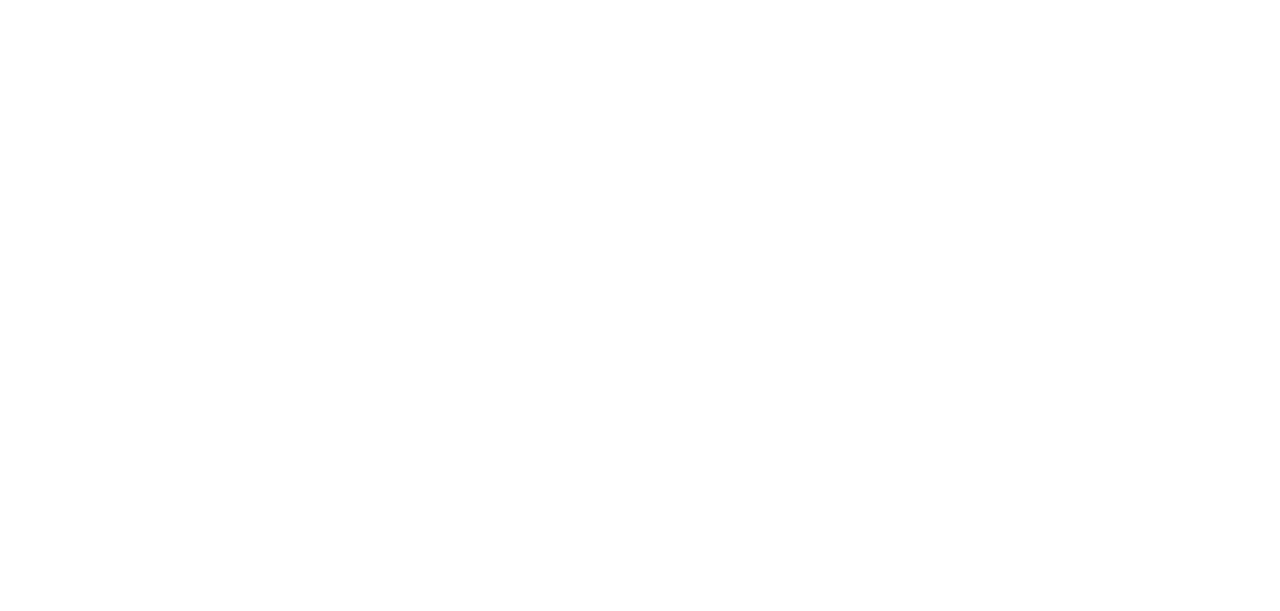
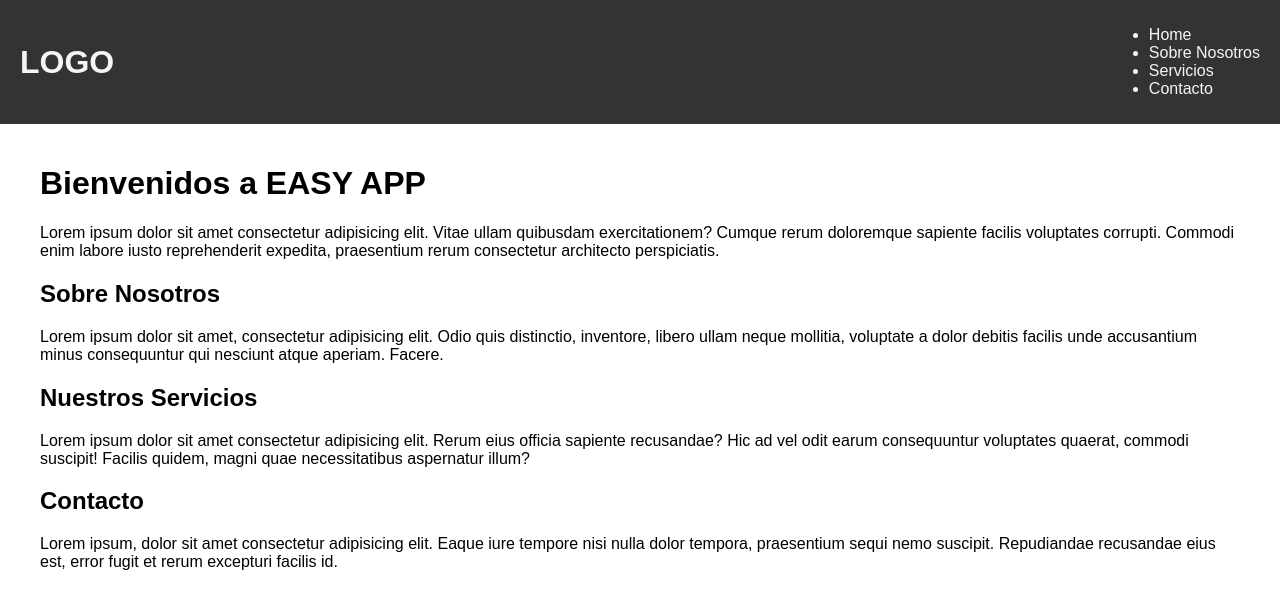
Before and after one commit to Movits/TP-Sistemas-de-Informacion-1, a plain HTML site: page index.html in a window 1280 px wide. Drawn offline with Linux system fonts and the light colour scheme.

Commit message:
hice el maquetado inicial del sitio

```diff
--- a/index.html
+++ b/index.html
@@ -3,13 +3,56 @@
 <head>
     <meta charset="UTF-8">
     <meta name="viewport" content="width=device-width, initial-scale=1.0">
-    <title>Easy App</title>
+    <title>EASY APP</title>
     <link rel="stylesheet" href="style.css">
 </head>
 <body>
+    <header class="header">
 
+        <div class="logo">
+            <h1>LOGO</h1>
+        </div>
+        <div class="opciones">
+            <ul>
+                <li><a href="#">Home</a></li>
+                <li><a href="#">Sobre Nosotros</a></li>
+                <li><a href="#">Servicios</a></li>
+                <li><a href="#">Contacto</a></li>
+            </ul>
+        </div>
 
+    </header>
 
+    <div class="contenedor-info">
+
+        <h1>Bienvenidos a EASY APP</h1>
+        <p>Lorem ipsum dolor sit amet consectetur adipisicing elit.
+            Vitae ullam quibusdam exercitationem?
+            Cumque rerum doloremque sapiente facilis voluptates corrupti.
+            Commodi enim labore iusto reprehenderit expedita,
+            praesentium rerum consectetur architecto perspiciatis.</p>
+
+        <h2>Sobre Nosotros</h2>
+        <p>Lorem ipsum dolor sit amet, consectetur adipisicing elit.
+            Odio quis distinctio, inventore, libero ullam neque mollitia,
+            voluptate a dolor debitis facilis unde accusantium minus
+            consequuntur qui nesciunt atque aperiam. Facere.</p>
+
+        <h2>Nuestros Servicios</h2>
+        <p>Lorem ipsum dolor sit amet consectetur adipisicing elit.
+            Rerum eius officia sapiente recusandae?
+            Hic ad vel odit earum consequuntur voluptates quaerat,
+            commodi suscipit! Facilis quidem, magni quae necessitatibus
+            aspernatur illum?</p>
+
+        <h2>Contacto</h2>
+        <p>Lorem ipsum, dolor sit amet consectetur adipisicing elit.
+            Eaque iure tempore nisi nulla dolor tempora,
+            praesentium sequi nemo suscipit.
+            Repudiandae recusandae eius est,
+            error fugit et rerum excepturi facilis id.</p>
+
+    </div>
 
     <script src="script.js"></script>
 </body>
--- a/style.css
+++ b/style.css
@@ -1 +1,32 @@
-/* ;) */
+body {
+    margin: 0;
+    padding: 0;
+    font-family: Arial, sans-serif;
+}
+header {
+    background-color: #333;
+    color: whitesmoke;
+    display: flex;
+    align-items: center;
+    justify-content: space-between;
+    padding: 10px 20px;
+}
+.logo {
+    color: whitesmoke;
+}
+.opciones {
+    display: flex;
+    gap: 20px;
+}
+.opciones a {
+    color: whitesmoke;
+    text-decoration: none;
+}
+.opciones a:hover {
+    color: red;
+}
+.contenedor-info {
+    max-width: 1200px;
+    margin: 0 auto;
+    padding: 20px;
+}
```
